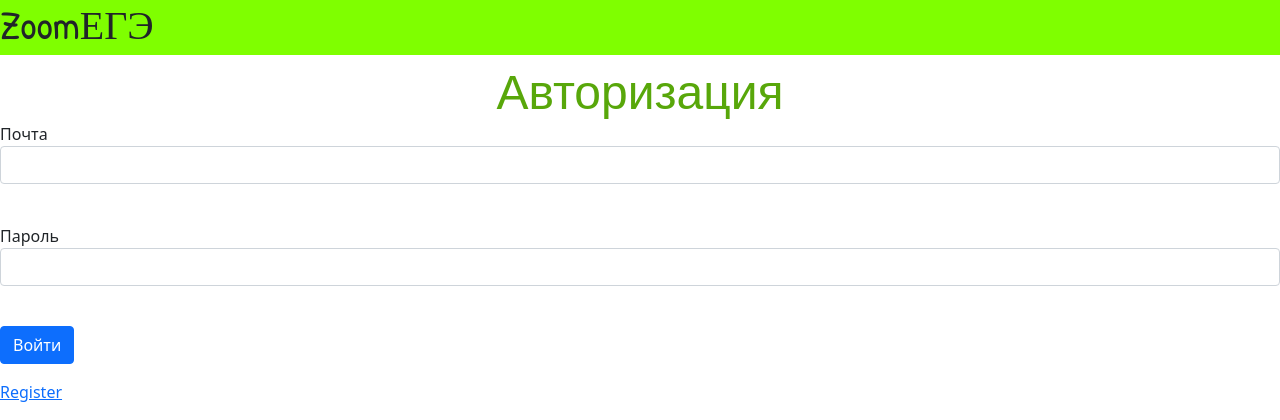
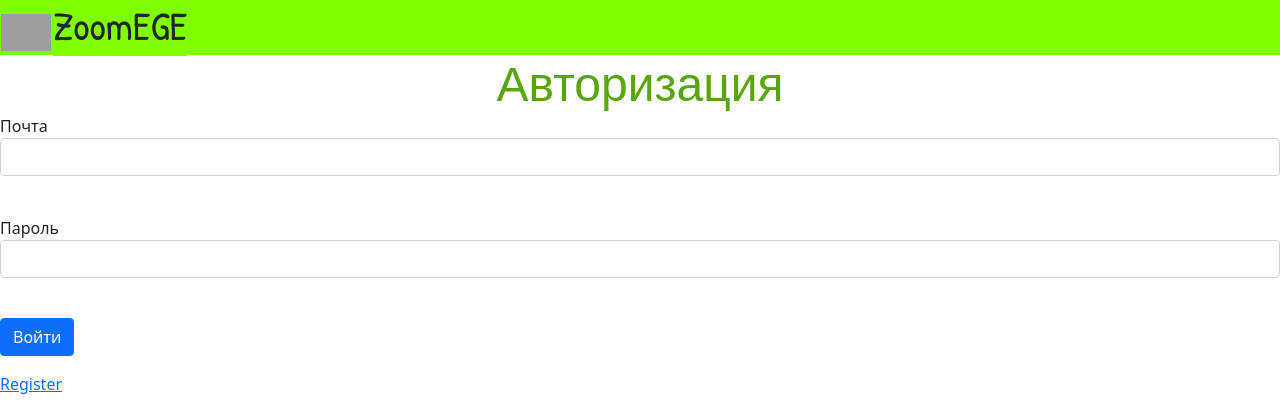
Before and after one commit to Mr-Zoom-13/Russian-Unified-State-Exam, a Flask app: page / in a window 1280 px wide. Shown: the top 420 px of the page. Run offline with Flask 2, Linux system fonts and the light colour scheme; some libraries are stand-ins or nearby versions; grey boxes are pictures that could not be loaded.

Commit message:
Add icon and refactor header

```diff
--- a/static/css/style.css
+++ b/static/css/style.css
@@ -237,3 +237,11 @@
 #notifications {
     float: right;
 }
+
+#icon {
+    background-image: url('/static/img/icon_without_fon.png');
+}
+
+.w-50 {
+    width: 50px!important;
+}
--- a/templates/base.html
+++ b/templates/base.html
@@ -3,7 +3,8 @@
 <head>
     <meta charset="UTF-8">
     <meta name="MobileOptimized" content="320">
-    <title>{{ title }}</title>
+    <title>ZoomEGE</title>
+    <link rel="icon" type="image/png" href="/static/img/icon_without_fon.png">
     <link rel="stylesheet"
                         href="https://cdn.jsdelivr.net/npm/bootstrap@5.0.0-beta1/dist/css/bootstrap.min.css"
                         integrity="sha384-giJF6kkoqNQ00vy+HMDP7azOuL0xtbfIcaT9wjKHr8RbDVddVHyTfAAsrekwKmP1"
@@ -17,7 +18,11 @@
 </head>
 <body>
 <header>
-    <h1 class="title_app">ZoomЕГЭ</h1>
+    <div class="title_app">
+        <table>
+            <tr><td><img class="w-50" src='/static/img/icon_without_fon.png'></td><td><h1 class="title_app">ZoomEGE</h1></td></tr>
+        </table>
+    </div>
 </header>
 {% block content %}
 {% endblock %}
```
Also changed, not shown: db/rus.db.
